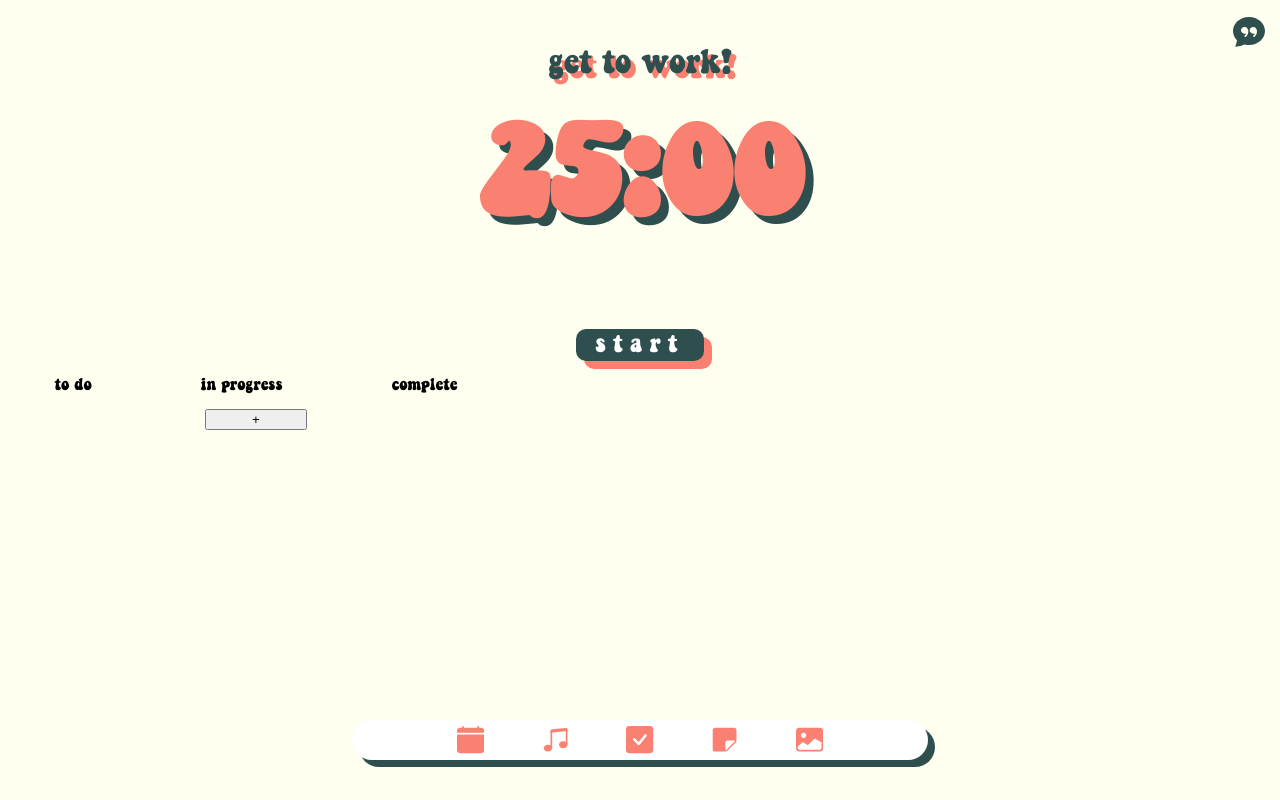
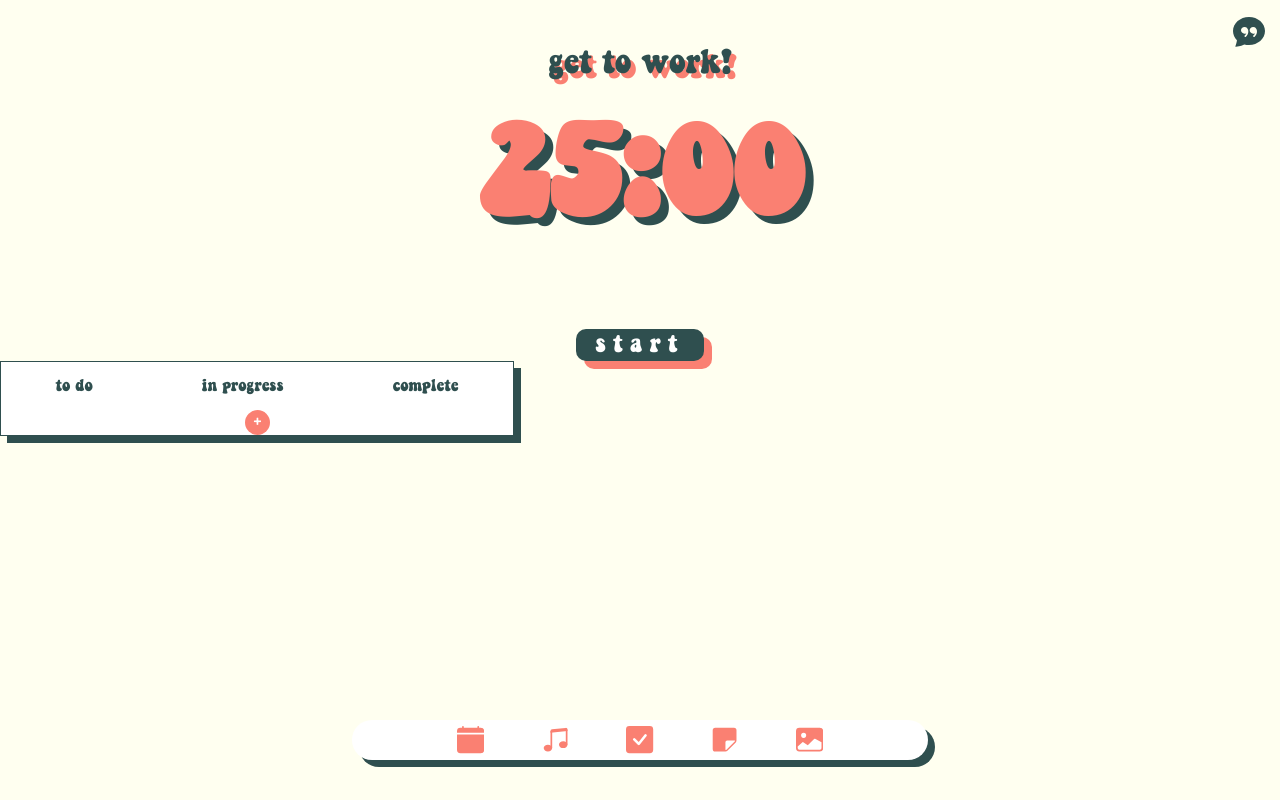
Before and after one commit to aaixn/project-2, a React (Create React App) app: page / in a window 1280 px wide. Both pictures are taken after a click on the icon 640 px from the left and 740 px from the top of the page. Built offline with nearby package versions, Linux system fonts and the light colour scheme; the HTML template or start-up script is replaced by a standard one.

Commit message:
added some styling

```diff
--- a/src/App.css
+++ b/src/App.css
@@ -37,6 +37,12 @@ footer {
   padding-right: 5%;
 }
 
+button {
+  font-family: groovy, sans-serif;
+  border: none;
+  border-radius: 10px;
+  cursor: pointer;
+}
 
 .quote-button {
   font-size: 2rem;
--- a/src/Components/Kanban/Kanban.css
+++ b/src/Components/Kanban/Kanban.css
@@ -2,6 +2,10 @@
     display: flex;
     flex-direction: column;
     width: 40%;
+    color: darkslategray;
+    box-shadow: 7px 7px darkslategray;
+    background-color: white;
+    border: 1px solid;
 }
 
 .chart {
@@ -10,7 +14,15 @@
     justify-content: space-around;
 }
 
+
 .kanban > button {
-    width: 20%;
+    width: 25px;
+    height: 25px;
+    border-radius: 50%;
     margin: auto;
+    color: white;
+    background-color: salmon;
+    display: flex;
+    justify-content: center;
+    align-items: center;
 }
```
